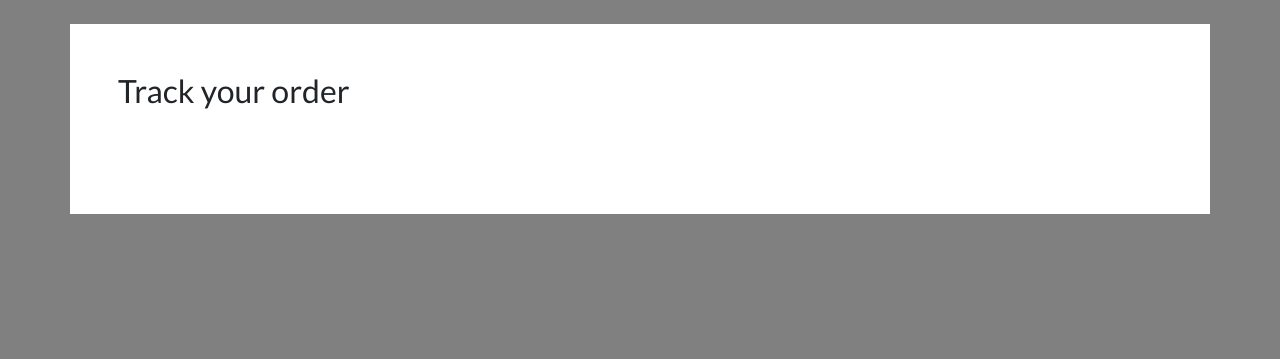
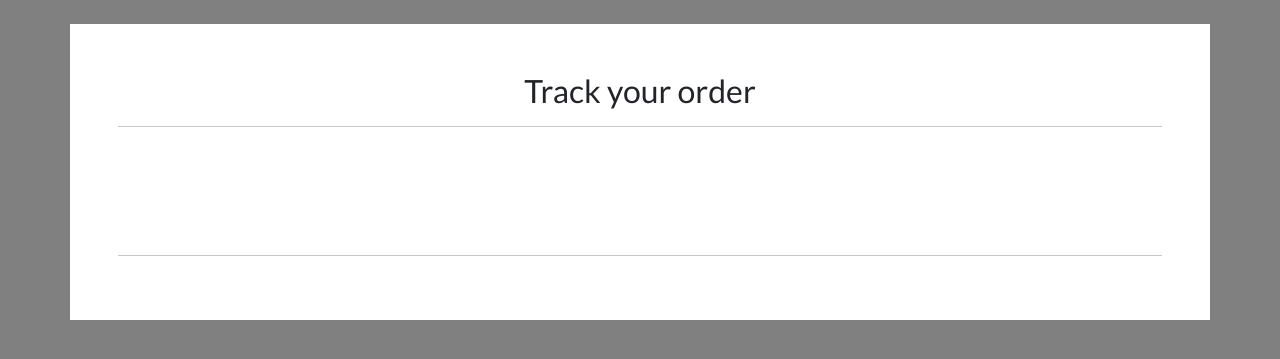
Before and after one commit to liberbell/dj11, a Django app: page /account/track-orders/ in a window 1280 px wide. Shown: the part 72-431 px from the top of the page. Run offline with Django 5.2, Linux system fonts and the light colour scheme; a user stored in the database is signed in; data comes from the database, SQL or seed files in the repository; some libraries are stand-ins or nearby versions.

Commit message:
track_order2

```diff
--- a/ecommerce/account/templates/account/track_order.html
+++ b/ecommerce/account/templates/account/track_order.html
@@ -11,9 +11,16 @@
 <body>
     <br>
     <div class="container bg-white shadow-md p-5 form-layout">
-        <h3>Track your order</h3>
-        <br>
-        <br>
+        <div class="text-center">
+            <h3>Track your order</h3>
+        </div>
+        <hr>
+    </div>
+    <div class="container bg-white shadow-md p-5 form-layout">
+        {% for order in orders %}
+
+        {% endfor %}
+        <hr>
     </div>
 </body>
 <br>
```
